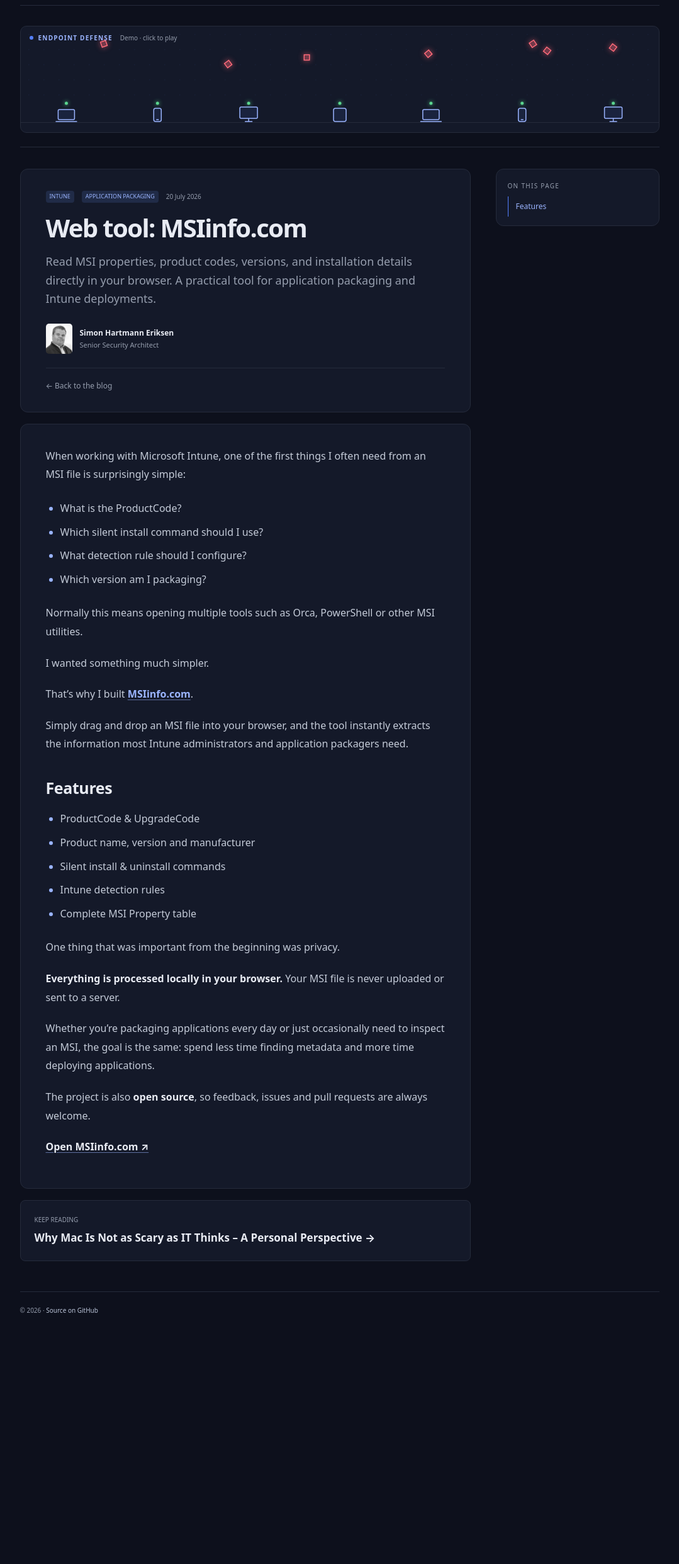
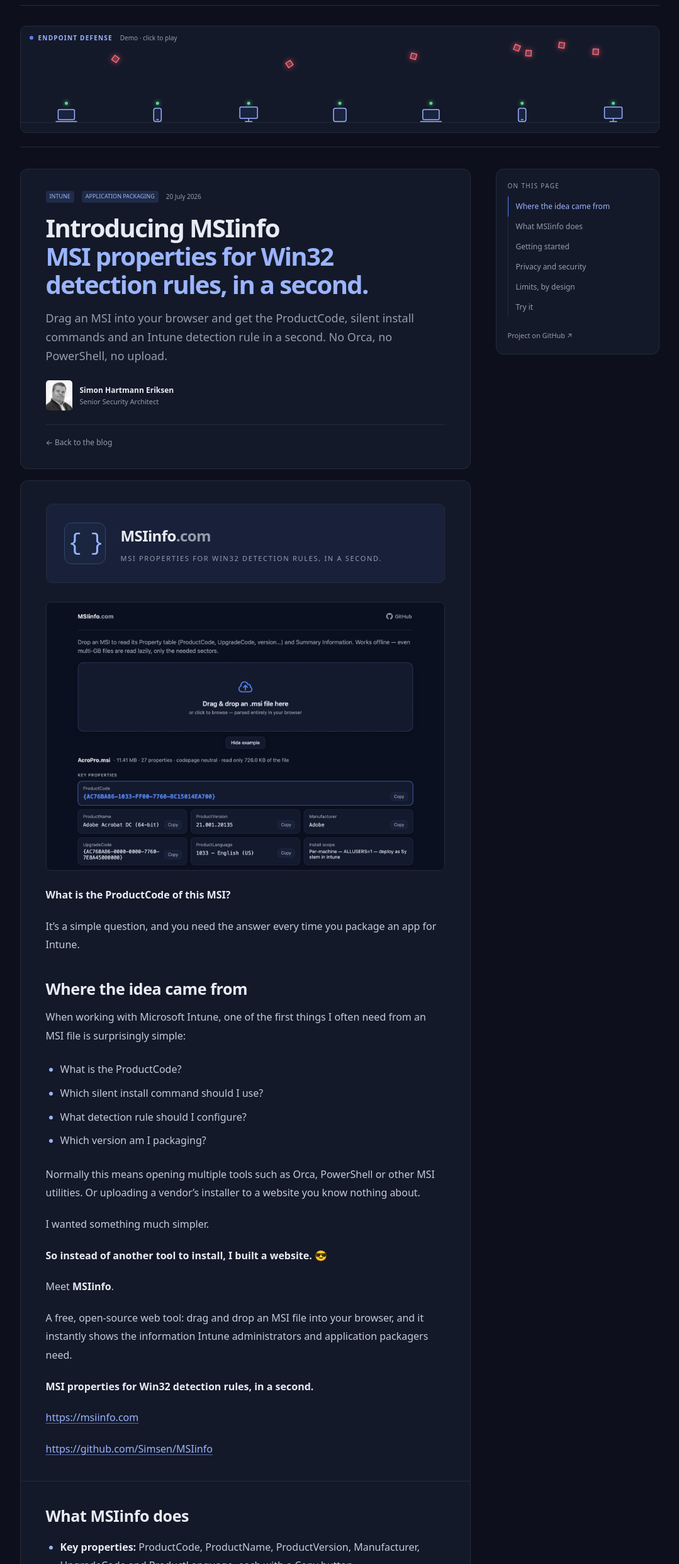
Before and after one commit to Simsen/simsenblog, an Astro site: page /2026/07/20/web-tool-msiinfo-com in a window 1280 px wide. Shown: the part 76-2560 px from the top of the page at 63% size, without its empty margins (93-1172 px from the left). Before the commit the page ends 2187 px from the top, so only its background shows below. Built offline with nearby package versions, Linux system fonts and the light colour scheme; Astro itself is replaced by a stand-in of ours.

Commit message:
MSIinfo post: same write-up format as IntuneScope and AutopilotQR
Project banner, lead, screenshots, features, getting started, privacy,
limits and try-it sections. Banner icon no longer wraps.

Co-Authored-By: Claude Opus 5.5 <noreply@anthropic.com>

```diff
--- a/src/content/blog/web-tool-msiinfo-com.md
+++ b/src/content/blog/web-tool-msiinfo-com.md
@@ -1,15 +1,38 @@
 ---
-title: "Web tool: MSIinfo.com"
-description: "Read MSI properties, product codes, versions, and installation details directly in your browser. A practical tool for application packaging and Intune deployments."
+title: "Introducing MSIinfo"
+subtitle: "MSI properties for Win32 detection rules, in a second."
+description: "A free, open-source web tool that reads MSI properties, product codes, versions and install commands directly in your browser. Built for application packaging and Intune deployments."
+lead: "Drag an MSI into your browser and get the ProductCode, silent install commands and an Intune detection rule in a second. No Orca, no PowerShell, no upload."
 date: 2026-07-20
 categories: [Intune, Windows, Tools]
 tags: [Intune, Application packaging]
 icon: code
+featured: true
+image: /images/posts/web-tool-msiinfo-com/msiinfo-app.png
+project:
+  name: MSIinfo
+  suffix: .com
+  tagline: MSI properties for Win32 detection rules, in a second.
+  icon: code
+  links:
+    - label: Open MSIinfo
+      url: https://msiinfo.com/
+      primary: true
+    - label: View on GitHub
+      url: https://github.com/Simsen/MSIinfo
 wordpress:
   guid: "https://www.simsenblog.dk/?p=2368"
   published: 2026-07-20T06:00:00Z
   categories: [endpoint-manager, msi, tools]
 ---
+
+![MSIinfo.com with an MSI loaded: the ProductCode highlighted at the top, then ProductName, ProductVersion, Manufacturer, UpgradeCode, ProductLanguage and the install scope, each with a Copy button](/images/posts/web-tool-msiinfo-com/msiinfo-app.png)
+
+**What is the ProductCode of this MSI?**
+
+It's a simple question, and you need the answer every time you package an app for Intune.
+
+## Where the idea came from
 
 When working with Microsoft Intune, one of the first things I often need from an MSI file is surprisingly simple:
 
@@ -18,28 +41,61 @@ When working with Microsoft Intune, one of the first things I often need from an
 -   What detection rule should I configure?
 -   Which version am I packaging?
 
-Normally this means opening multiple tools such as Orca, PowerShell or other MSI utilities.
+Normally this means opening multiple tools such as Orca, PowerShell or other MSI utilities. Or uploading a vendor's installer to a website you know nothing about.
 
 I wanted something much simpler.
 
-That’s why I built **MSIinfo.com**.
+**So instead of another tool to install, I built a website.** 😎
 
-Simply drag and drop an MSI file into your browser, and the tool instantly extracts the information most Intune administrators and application packagers need.
+Meet **MSIinfo**.
 
-## Features
+A free, open-source web tool: drag and drop an MSI file into your browser, and it instantly shows the information Intune administrators and application packagers need.
 
--   ProductCode & UpgradeCode
--   Product name, version and manufacturer
--   Silent install & uninstall commands
--   Intune detection rules
--   Complete MSI Property table
+**MSI properties for Win32 detection rules, in a second.**
+
+[https://msiinfo.com](https://msiinfo.com)
+
+[https://github.com/Simsen/MSIinfo](https://github.com/Simsen/MSIinfo)
+
+---
+
+## What MSIinfo does
+
+-   **Key properties:** ProductCode, ProductName, ProductVersion, Manufacturer, UpgradeCode and ProductLanguage, each with a Copy button.
+-   **Install scope:** reads `ALLUSERS` and `MSIINSTALLPERUSER` and tells you whether the MSI installs per-machine or per-user, and how to deploy it in Intune.
+-   **Command lines and Intune detection:** silent install and uninstall commands, the registry detection path, and a PowerShell check, all one click to copy.
+-   **Full Property table:** filter it, or copy it as JSON or CSV.
+-   **Summary Information:** package code, minimum installer version, platform, languages and timestamps.
+-   **Large files:** multi-GB installers work, because MSIinfo reads only the parts of the file it needs.
+
+<div class="note"><strong>See it live, no MSI needed</strong>Open <a href="https://msiinfo.com/">msiinfo.com</a> and click <b>Show example</b>. You get the Adobe Acrobat DC installer with its properties, command lines and detection rule. <a href="#try-it">See a screenshot ↓</a></div>
+
+## Getting started
+
+1.  Open **https://msiinfo.com/**.
+2.  Drag an MSI onto the page, or click to browse.
+3.  Copy what you need: the ProductCode, the install and uninstall commands, or the detection rule.
+
+No install, no sign-in, no admin rights. It works on a locked-down client too.
+
+## Privacy and security
 
 One thing that was important from the beginning was privacy.
 
-**Everything is processed locally in your browser.** Your MSI file is never uploaded or sent to a server.
+**Everything is processed locally in your browser.** Your MSI file is never uploaded: no file contents or file names are sent to any server. That matters when the installer belongs to a customer.
 
-Whether you’re packaging applications every day or just occasionally need to inspect an MSI, the goal is the same: spend less time finding metadata and more time deploying applications.
+Page visits are counted with Cloudflare Web Analytics, without cookies and without anything about the files you open.
 
-The project is also **open source**, so feedback, issues and pull requests are always welcome.
+## Limits, by design
 
-[**Open MSIinfo.com ↗**](https://msiinfo.com)
+-   **A viewer, not an editor.** MSIinfo reads MSI files; it never changes them.
+-   **MSI files only.** `.mst` transforms and most `.msp` patches have no Property table, so they are rejected with a clear message.
+-   **Exotic codepages** fall back to Windows-1252 if your browser can't decode them.
+
+## Try it
+
+Whether you're packaging applications every day or just occasionally need to inspect an MSI, the goal is the same: spend less time finding metadata and more time deploying applications.
+
+The project is **open source**, so feedback, issues and pull requests are always welcome.
+
+![MSIinfo.com showing the Adobe Acrobat DC example: key properties, the install scope, silent install and uninstall commands, the Intune detection path, a PowerShell check, and the full Property table with Copy JSON and Copy CSV](/images/posts/web-tool-msiinfo-com/msiinfo-app-view.png)
--- a/src/styles/global.css
+++ b/src/styles/global.css
@@ -517,7 +517,7 @@
   .article-body hr { border: 0; border-top: 1px solid var(--border); margin: 32px 0; }
 
   .project-banner { background: var(--panel); border: 1px solid var(--border); border-radius: 10px; padding: 28px; display: flex; align-items: center; gap: 24px; margin-bottom: 30px; }
-  .project-mark { width: 66px; height: 66px; flex: 0 0 66px; display: grid; place-items: center; font: 36px monospace; color: var(--light); border: 1px solid #34466c; border-radius: 12px; background: #1a2540; }
+  .project-mark { width: 66px; height: 66px; flex: 0 0 66px; display: grid; place-items: center; font: 36px monospace; letter-spacing: -0.12em; white-space: nowrap; color: var(--light); border: 1px solid #34466c; border-radius: 12px; background: #1a2540; }
   .project-banner strong { font-size: 24px; letter-spacing: -.6px; color: var(--text); }
   .project-banner strong span { color: var(--muted); }
   .project-banner small { display: block; font-size: 11px; letter-spacing: 1.7px; color: var(--muted); margin-top: 3px; text-transform: uppercase; }
```
Also changed, not shown: public/images/posts/web-tool-msiinfo-com/msiinfo-app-view.png (added), public/images/posts/web-tool-msiinfo-com/msiinfo-app.png (added).
